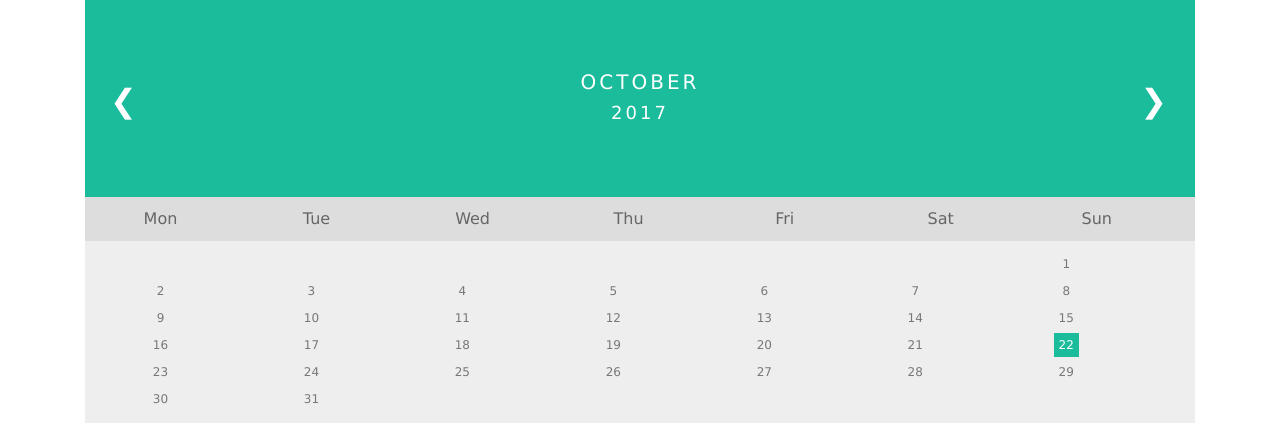
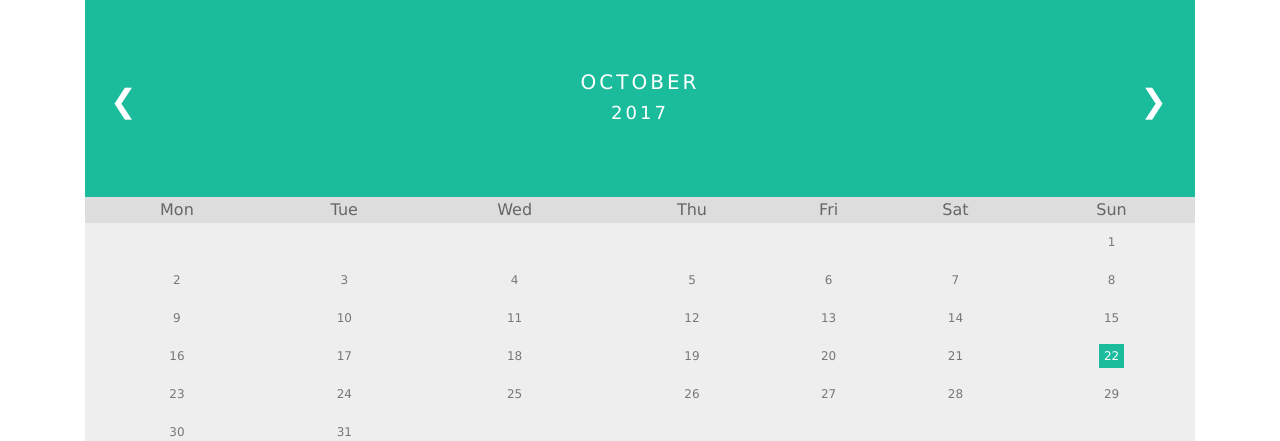
Before and after one commit to TkachenkoMax/diploma-frontend, a plain HTML site: page index.html in a window 1280 px wide. Shown: the part 187-628 px from the top of the page. Drawn offline with nearby package versions, Linux system fonts and the light colour scheme.

Commit message:
Calendar fix

```diff
--- a/css/main.css
+++ b/css/main.css
@@ -71,6 +71,10 @@ body {
     padding-top: 10px;
 }
 
+.calendar {
+    width: 100%;
+}
+
 .weekdays {
     margin: 0;
     padding: 10px 0;
@@ -78,48 +82,29 @@ body {
     width: 100%;
 }
 
-.weekdays li {
-    display: inline-block;
-    width: 13.6%;
+.weekdays tr td {
     color: #666;
     text-align: center;
 }
 
 .days {
     width: 100%;
-    padding: 10px 0;
     background: #eee;
     margin: 0;
 }
 
-.days li {
-    list-style-type: none;
-    display: inline-block;
-    width: 13.6%;
+.calendar-day {
     text-align: center;
     margin-bottom: 5px;
     font-size:12px;
     color: #777;
+    padding: 10px 0;
 }
 
-.days li .active {
+.active-calendar-day {
     padding: 5px;
     background: #1abc9c;
     color: white !important
-}
-
-/* Add media queries for smaller screens */
-@media screen and (max-width:720px) {
-    .weekdays li, .days li {width: 13.1%;}
-}
-
-@media screen and (max-width: 420px) {
-    .weekdays li, .days li {width: 12.5%;}
-    .days li .active {padding: 2px;}
-}
-
-@media screen and (max-width: 290px) {
-    .weekdays li, .days li {width: 12.2%;}
 }
 
 .sidenav {
--- a/index.html
+++ b/index.html
@@ -51,7 +51,7 @@
       </div>
       <div class="row">
         <div class="col-md-12 ">
-          <ul class="nav justify-content-center navbar-dark bg-dark">
+          <ul class="nav justify-content-center navbar-light" style="background-color: #e3f2fd;">
             <li class="nav-item">
               <a class="nav-link active-menu" href="#">Calendars</a>
             </li>
@@ -78,18 +78,22 @@
             </ul>
           </div>
 
-          <ul class="weekdays">
-            <li>Mon</li>
-            <li>Tue</li>
-            <li>Wed</li>
-            <li>Thu</li>
-            <li>Fri</li>
-            <li>Sat</li>
-            <li>Sun</li>
-          </ul>
+          <table class="calendar">
+            <thead class="weekdays">
+              <tr>
+                <td>Mon</td>
+                <td>Tue</td>
+                <td>Wed</td>
+                <td>Thu</td>
+                <td>Fri</td>
+                <td>Sat</td>
+                <td>Sun</td>
+              </tr>
+            </thead>
+            <tbody class="days">
 
-          <ul class="days">
-          </ul>
+            </tbody>
+          </table>
         </div>
       </div>
       <div class="row">
--- a/js/calendar/CalendarController.js
+++ b/js/calendar/CalendarController.js
@@ -13,16 +13,27 @@ $(document).ready(function () {
         if (startDay == -1)
           startDay = 6;
 
+        $(".days").append("<tr>");
+
         for (var i = 0; i < startDay; i++) {
-          $(".days").append("<li></li>");
+          $(".days").append("<td></td>");
         }
 
         for (var i = 0; i < date.daysInMonth(); i++) {
           if ((date.format('MMMM YYYY') == now.format('MMMM YYYY')) && ((i + 1) == now.format("D"))) {
-            $(".days").append("<li><span class='active'>" +  (i + 1) + "</span></li>");
+            $(".days").append("<td class='calendar-day'><span class='active-calendar-day'>" +  (i + 1) + "</span></td>");
           } else {
-            $(".days").append("<li>" +  (i + 1) + "</li>");
+            $(".days").append("<td class='calendar-day'>" +  (i + 1) + "</td>");
           }
+
+          if (++startDay == 7) {
+             $(".days").append("</tr><tr>");
+             startDay = 0;
+          }
+        }
+
+        while(startDay++ < 7) {
+          $(".days").append("<td></td>");
         }
       },
 
```
